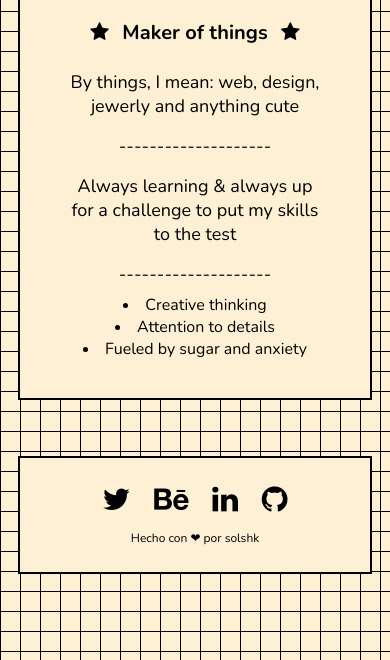
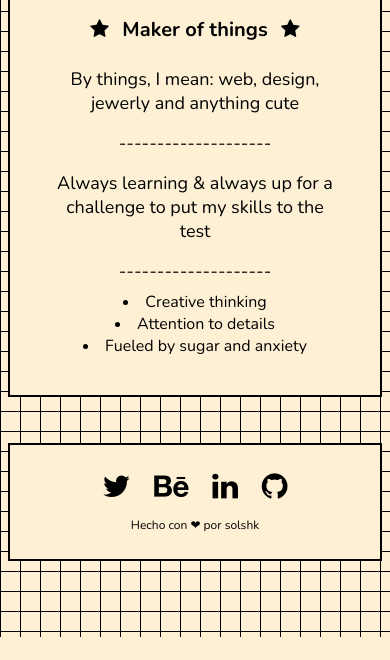
Before and after one commit to solshk/cac-23644-idcard, a plain HTML site: page index.html in a window 390 px wide. Shown: the part 229-889 px from the top of the page. After the commit the page ends 866 px from the top, so only its background shows below. Drawn offline with nearby package versions, Linux system fonts and the light colour scheme.

Commit message:
Update index.css

```diff
--- a/estilos/index.css
+++ b/estilos/index.css
@@ -179,8 +179,8 @@ footer{
         display: grid;
         grid-template-columns: 1fr;
         grid-template-rows: auto auto ;
-        gap: var(--spacing-16);
-        margin: var(--spacing-16);
+        gap: var(--spacing-8);
+        margin: var(--spacing-8);
         grid-template-areas:
             "main"
             "footer";
```
